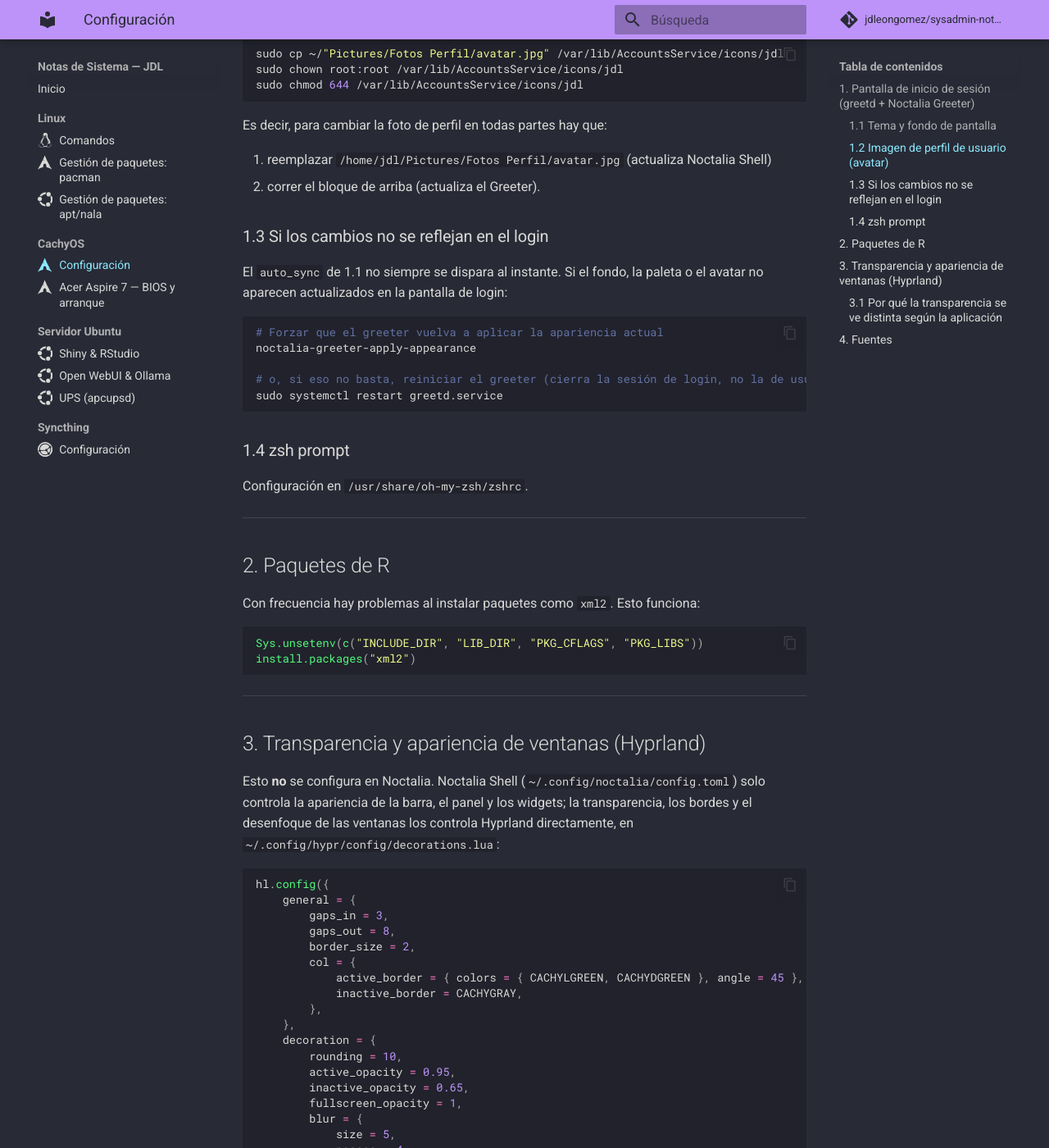
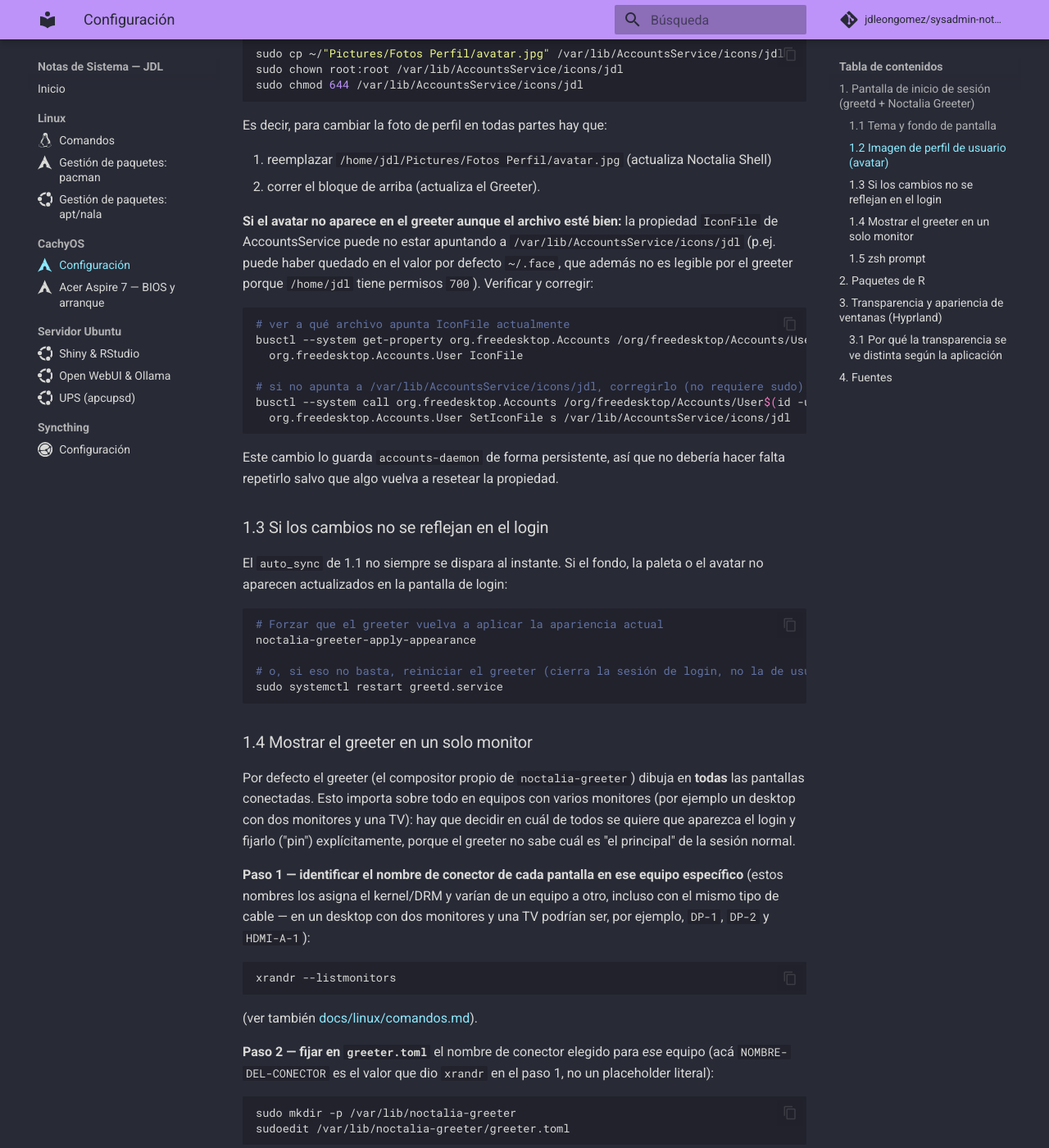
Before and after one commit to JDLeongomez/sysadmin-notes, an MkDocs documentation site: the page built from docs/cachyos/configuracion.md, in a window 1280 px wide and 1400 px high, scrolled down 1041 px. Shown: the whole window at 82% size. Built offline with MkDocs 1.6.1 and Material for MkDocs 9.7.7, drawn with Linux system fonts in a browser that asks for light colours; comment, search, counter and statistics services are not loaded; some of the changed text lies outside the part shown.

Commit message:
Agregué info configuración de monitores e imagen para Noctalia Greeter

````diff
--- a/docs/cachyos/configuracion.md
+++ b/docs/cachyos/configuracion.md
@@ -57,6 +57,25 @@
 1. reemplazar `/home/jdl/Pictures/Fotos Perfil/avatar.jpg` (actualiza Noctalia Shell)
 2. correr el bloque de arriba (actualiza el Greeter).
 
+**Si el avatar no aparece en el greeter aunque el archivo esté bien:** la propiedad
+`IconFile` de AccountsService puede no estar apuntando a
+`/var/lib/AccountsService/icons/jdl` (p.ej. puede haber quedado en el valor por defecto
+`~/.face`, que además no es legible por el greeter porque `/home/jdl` tiene permisos `700`).
+Verificar y corregir:
+
+```bash
+# ver a qué archivo apunta IconFile actualmente
+busctl --system get-property org.freedesktop.Accounts /org/freedesktop/Accounts/User$(id -u) \
+  org.freedesktop.Accounts.User IconFile
+
+# si no apunta a /var/lib/AccountsService/icons/jdl, corregirlo (no requiere sudo)
+busctl --system call org.freedesktop.Accounts /org/freedesktop/Accounts/User$(id -u) \
+  org.freedesktop.Accounts.User SetIconFile s /var/lib/AccountsService/icons/jdl
+```
+
+Este cambio lo guarda `accounts-daemon` de forma persistente, así que no debería hacer
+falta repetirlo salvo que algo vuelva a resetear la propiedad.
+
 ### 1.3 Si los cambios no se reflejan en el login
 
 El `auto_sync` de 1.1 no siempre se dispara al instante. Si el fondo, la paleta o el avatar
@@ -70,7 +89,54 @@
 sudo systemctl restart greetd.service
 ```
 
-### 1.4 zsh prompt
+### 1.4 Mostrar el greeter en un solo monitor
+
+Por defecto el greeter (el compositor propio de `noctalia-greeter`) dibuja en **todas** las
+pantallas conectadas. Esto importa sobre todo en equipos con varios monitores (por ejemplo un
+desktop con dos monitores y una TV): hay que decidir en cuál de todos se quiere que aparezca
+el login y fijarlo ("pin") explícitamente, porque el greeter no sabe cuál es "el principal"
+de la sesión normal.
+
+**Paso 1 — identificar el nombre de conector de cada pantalla en ese equipo específico**
+(estos nombres los asigna el kernel/DRM y varían de un equipo a otro, incluso con el mismo
+tipo de cable — en un desktop con dos monitores y una TV podrían ser, por ejemplo, `DP-1`,
+`DP-2` y `HDMI-A-1`):
+
+```bash
+xrandr --listmonitors
+```
+
+(ver también [docs/linux/comandos.md](../linux/comandos.md#11-monitores-y-pantallas)).
+
+**Paso 2 — fijar en `greeter.toml`** el nombre de conector elegido para *ese* equipo (acá
+`NOMBRE-DEL-CONECTOR` es el valor que dio `xrandr` en el paso 1, no un placeholder literal):
+
+```bash
+sudo mkdir -p /var/lib/noctalia-greeter
+sudoedit /var/lib/noctalia-greeter/greeter.toml
+```
+
+Agregar (o completar si ya existe una sección `[output]`):
+
+```toml
+[output]
+name = "NOMBRE-DEL-CONECTOR"
+```
+
+Luego reiniciar el greeter para que tome el cambio (ver 1.3):
+
+```bash
+sudo systemctl restart greetd.service
+```
+
+Si ese conector no está conectado en el próximo arranque, el log del greeter avisa
+`output 'NOMBRE-DEL-CONECTOR' not connected; using all outputs` y vuelve a mostrarse en todas
+las pantallas (no se queda con pantalla negra).
+
+En el [Acer Aspire 7](acer-aspire-bios.md) (un solo monitor externo conectado por HDMI) el
+valor configurado es `HDMI-A-1` (el panel interno del laptop es `eDP-1`).
+
+### 1.5 zsh prompt
 
 Configuración en `/usr/share/oh-my-zsh/zshrc`.
 
````
Also changed, not shown: docs/linux/comandos.md (+42 -0 lines).
